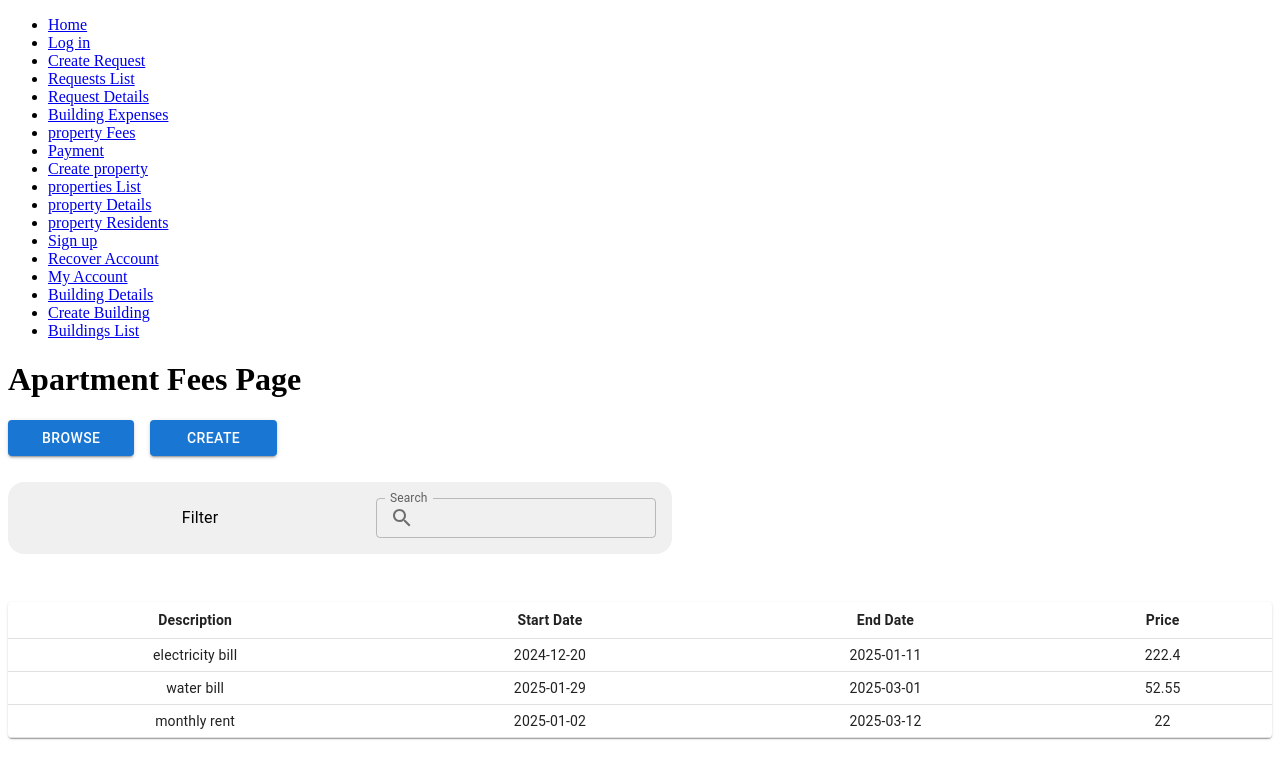
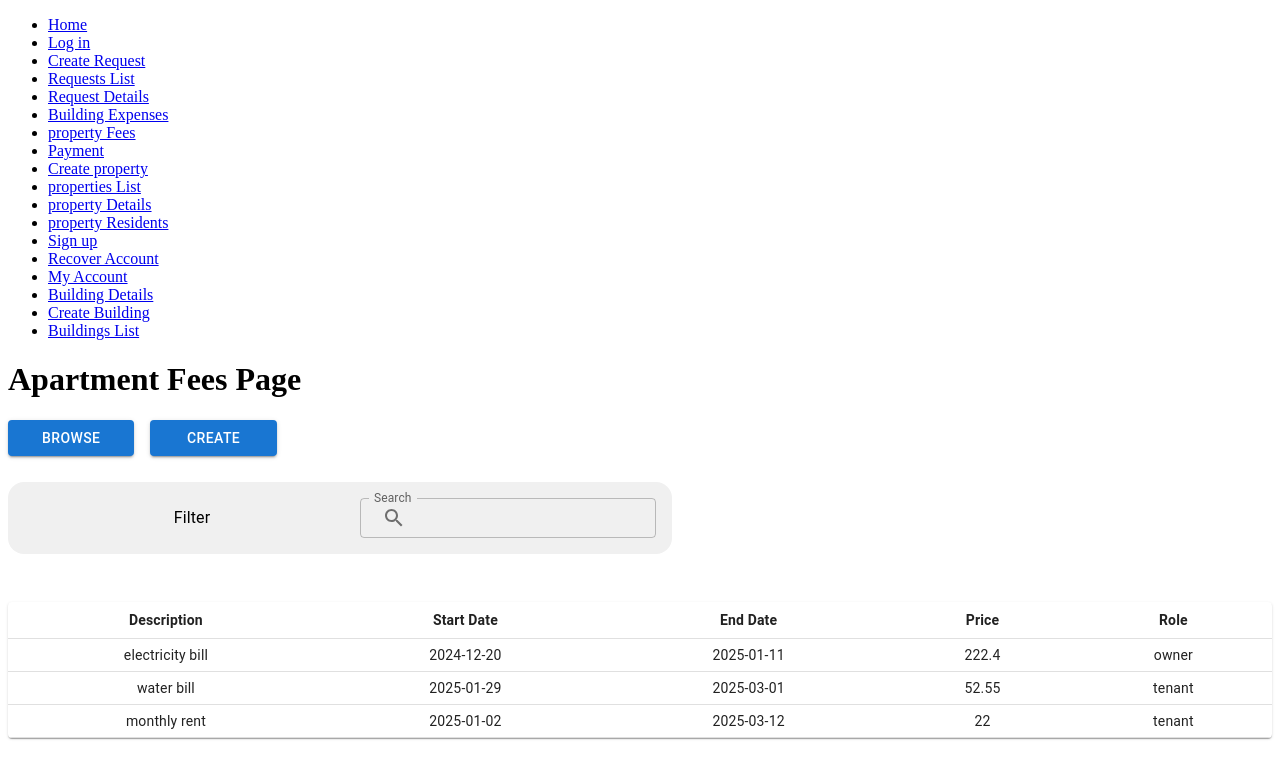
Before and after one commit to NextGen-BF/CJP25, a React (Vite) app in the folder NextGen-BM-FE/: page /property/fees in a window 1280 px wide. Shown: the top 778 px of the page. Built offline with nearby package versions, Linux system fonts and the light colour scheme; no server answers.

Commit message:
improving the design and adding the redirection to the create expense page

```diff
--- a/NextGen-BM-FE/src/App.tsx
+++ b/NextGen-BM-FE/src/App.tsx
@@ -24,6 +24,7 @@ import AccountRecoveryPage from "./pages/Account/AccountRecoveryPage";
 import CreateBuildingPage from "./pages/Buildings/Create/CreateBuildingPage";
 import BuildingsListPage from "./pages/Buildings/BuildingListPage";
 import BuildingPage from "./pages/Buildings/BuildingPage";
+import CreatePropertyExpensePage from "./pages/Properties/CreatePropertyExpensePage";
 
 const App: FC = () => {
   const router = createBrowserRouter(
@@ -46,6 +47,7 @@ const App: FC = () => {
         <Route path="/building" element={<BuildingPage />} />
         <Route path="/building/expenses" element={<BuildingExpensesPage />} />
         <Route path="/property/fees" element={<PropertyFeesPage />} />
+        <Route path="/create/propertyexpense" element={<CreatePropertyExpensePage />}/>
         <Route path="/payment" element={<PaymentPage />} />
       </Route>,
     ),
--- a/NextGen-BM-FE/src/models/property.ts
+++ b/NextGen-BM-FE/src/models/property.ts
@@ -31,7 +31,7 @@ export interface PropertyPayments{
 export interface PropertyExpense{
     propertyExpenseId: number;
     propertyExpenseTemplateId: number;
-    responsibleRoleId: number;
+    responsibleRole: string;
     price:number;
     startDate: Date;
     endDate: Date;
--- /dev/null
+++ b/NextGen-BM-FE/src/pages/Properties/CreatePropertyExpensePage.tsx
@@ -0,0 +1,8 @@
+import { FC } from "react";
+
+const CreatePropertyExpense: FC = () => {
+    return <h1>Create Property Expense Page</h1>;
+};
+
+
+export default CreatePropertyExpense;
--- a/NextGen-BM-FE/src/pages/Properties/PropertyFeesPage.tsx
+++ b/NextGen-BM-FE/src/pages/Properties/PropertyFeesPage.tsx
@@ -1,6 +1,7 @@
 import {
   Box,
   Button,
+  IconButton,
   InputAdornment,
   Table,
   TableBody,
@@ -16,6 +17,7 @@ import { FC, useState } from "react";
 import "./propertyFeesPage.scss";
 import { PropertyExpense } from "../../models/property";
 import Paper from "@mui/material/Paper";
+import { NavLink } from "react-router-dom";
 
 const PropertyFeesPage: FC = () => {
   const formatDate = (date: Date): string => {
@@ -26,7 +28,7 @@ const PropertyFeesPage: FC = () => {
     {
       propertyExpenseId: 1,
       propertyExpenseTemplateId: 1,
-      responsibleRoleId: 2,
+      responsibleRole: "owner",
       price: 222.4,
       startDate: new Date("2024-12-20"),
       endDate: new Date("2025-01-11"),
@@ -35,7 +37,7 @@ const PropertyFeesPage: FC = () => {
     {
       propertyExpenseId: 2,
       propertyExpenseTemplateId: 1,
-      responsibleRoleId: 1,
+      responsibleRole: "tenant",
       price: 52.55,
       startDate: new Date("2025-01-29"),
       endDate: new Date("2025-03-01"),
@@ -44,7 +46,7 @@ const PropertyFeesPage: FC = () => {
     {
       propertyExpenseId: 3,
       propertyExpenseTemplateId: 1,
-      responsibleRoleId: 1,
+      responsibleRole: "tenant",
       price: 22.0,
       startDate: new Date("2025-01-02"),
       endDate: new Date("2025-03-12"),
@@ -84,7 +86,12 @@ const PropertyFeesPage: FC = () => {
         <Button variant="contained" sx={{ width: "10%" }}>
           Browse
         </Button>
-        <Button variant="contained" sx={{ width: "10%" }}>
+        <Button
+          component={NavLink}
+          to="/create/propertyexpense"
+          variant="contained"
+          sx={{ width: "10%", textDecoration: "none", color: "white" }}
+        >
           Create
         </Button>
       </div>
@@ -123,7 +130,9 @@ const PropertyFeesPage: FC = () => {
             input: {
               startAdornment: (
                 <InputAdornment position="start">
-                  <SearchIcon onClick={handleSearch} />
+                  <IconButton>
+                    <SearchIcon onClick={handleSearch} />
+                  </IconButton>
                 </InputAdornment>
               ),
             },
@@ -132,18 +141,19 @@ const PropertyFeesPage: FC = () => {
       </Box>
 
       <TableContainer component={Paper}>
-        <Table sx={{  width: '100%' }} size="small" aria-label="a dense table">
+        <Table sx={{ width: "100%" }} size="small" aria-label="a dense table">
           <TableHead sx={{ "& .MuiTableCell-root": { fontWeight: "bold" } }}>
             <TableRow>
               <TableCell align="center">Description</TableCell>
               <TableCell align="center">Start Date</TableCell>
               <TableCell align="center">End Date</TableCell>
               <TableCell align="center">Price</TableCell>
+              <TableCell align="center">Role</TableCell>
             </TableRow>
           </TableHead>
           <TableBody>
             {propertyExpenses.map((propertyExpense) => (
-              <TableRow key={propertyExpense.propertyExpenseId}>
+              <TableRow hover key={propertyExpense.propertyExpenseId}>
                 <TableCell align="center">
                   {propertyExpense.Description}
                 </TableCell>
@@ -154,6 +164,9 @@ const PropertyFeesPage: FC = () => {
                   {formatDate(propertyExpense.endDate)}
                 </TableCell>
                 <TableCell align="center">{propertyExpense.price}</TableCell>
+                <TableCell align="center">
+                  {propertyExpense.responsibleRole}
+                </TableCell>
               </TableRow>
             ))}
           </TableBody>
```
Also changed, not shown: 1 other file (tests, documents, lock files or other folders).
